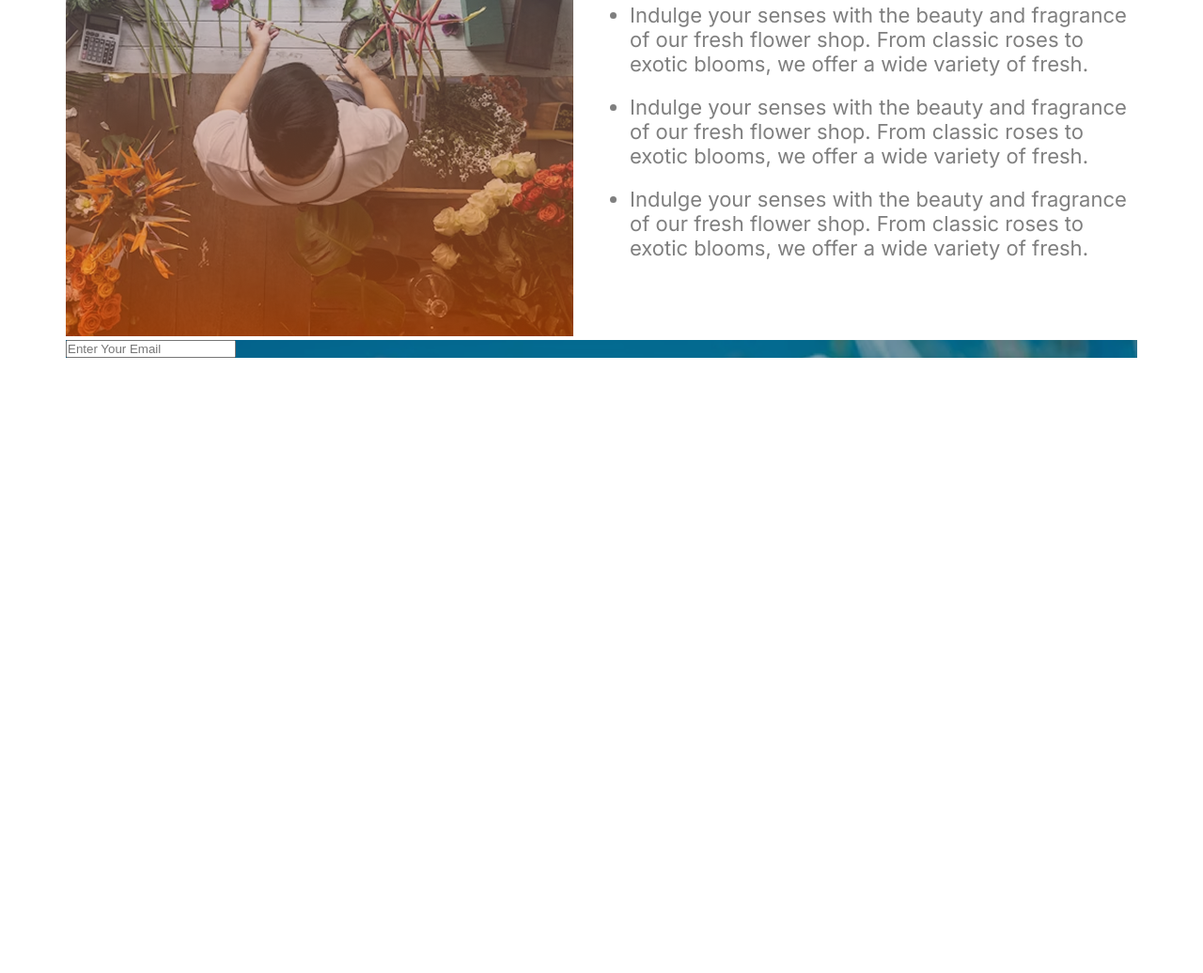
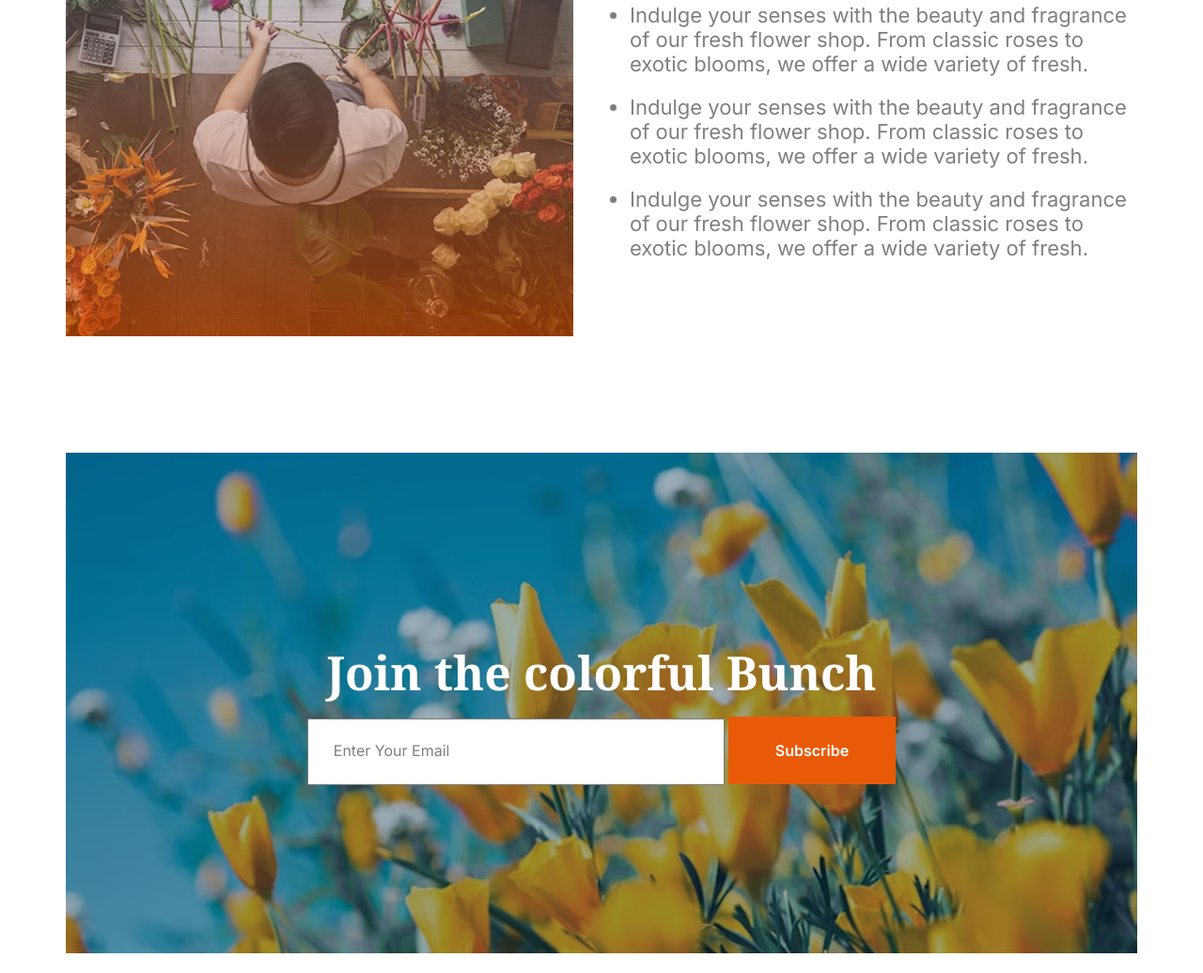
Before and after one commit to AbdurRahman1054/B12-A2-REPONSIVE-FLOWER, a plain HTML site: page index.html in a window 1280 px wide. Shown: the part 2224-3260 px from the top of the page at 94% size. Before the commit the page ends 2605 px from the top, so only its background shows below. Drawn offline with Linux system fonts and the light colour scheme.

Commit message:
project runnig

```diff
--- a/index.html
+++ b/index.html
@@ -145,9 +145,19 @@
       </div>
     </section>
     <!-- Flower and Plants Lover End -->
-    <section class="email">
-      <div class="container">
-        <input width="100%" type="email" placeholder="Enter Your Email">
+
+
+    <!-- Join the colorful Bunch Start -->
+    <section class="colorful container">
+      <div class="colorful_content">
+        <h1 class="colorful_title">Join the colorful Bunch</h1>
+        <div>
+          <div class="form_content">
+            <input type="email" placeholder="Enter Your Email">
+            <button class="colorful_btn">Subscribe</button>
+          </div>
+        </div>
+
       </div>
     </section>
   </main>
--- a/style/style.css
+++ b/style/style.css
@@ -178,11 +178,57 @@
 }
 /* Flower and Plants Lover End
  */
-.email {
+
+/* Join the colorful Bunch */
+
+.colorful {
+  margin-top: 120px;
   background-image: url(../assets/news-letter-bg.png);
   background-repeat: no-repeat;
-  max-width: 1140px;
+  background-size: cover;
+  background-position: center;
+  height: 533px;
+}
+.colorful_content {
+  /* max-width: 830px;
+  text-align: center; */
+  /* margin: 0 auto; */
+
+  text-align: center;
   margin: 0 auto;
+  padding: 200px;
+}
+.colorful_title {
+  color: rgb(255, 255, 255);
+  font-family: Noto Serif;
+  font-size: 3.125rem;
+  font-weight: 700;
+  line-height: 68px;
+  letter-spacing: 0%;
+  text-align: center;
+}
+.form_content {
+  /* max-width: 604px; */
+}
+input {
+  width: 60%;
+  padding: 26px;
+  margin-top: 15px;
+}
+input::placeholder {
+  font-size: 1rem;
+  font-weight: 400;
+  font-family: Inter;
+  color: rgba(0, 0, 0, 0.5);
+}
+.colorful_btn {
+  padding: 26px 50px;
+  border: none;
+  background: rgb(233, 90, 8);
+  color: rgb(255, 255, 255);
+  font-family: Inter;
+  font-size: 1rem;
+  font-weight: 600;
 }
 /* RESOPONSIVE MEDIA QUARY */
 @media screen and (max-width: 576px) {
@@ -290,4 +336,8 @@
     margin: 20px 10px 0px 10px;
   }
   /* Flower and Plants Lover End */
+  ..form_content {
+    display: flex;
+    justify-content: center;
+  }
 }
```
